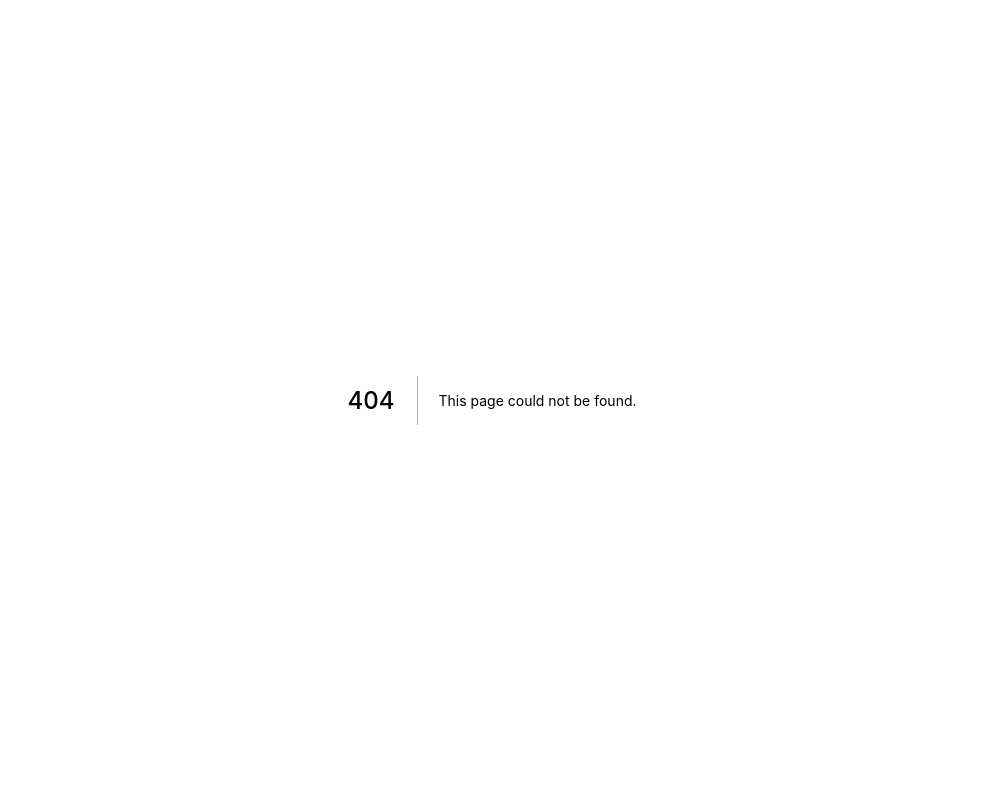
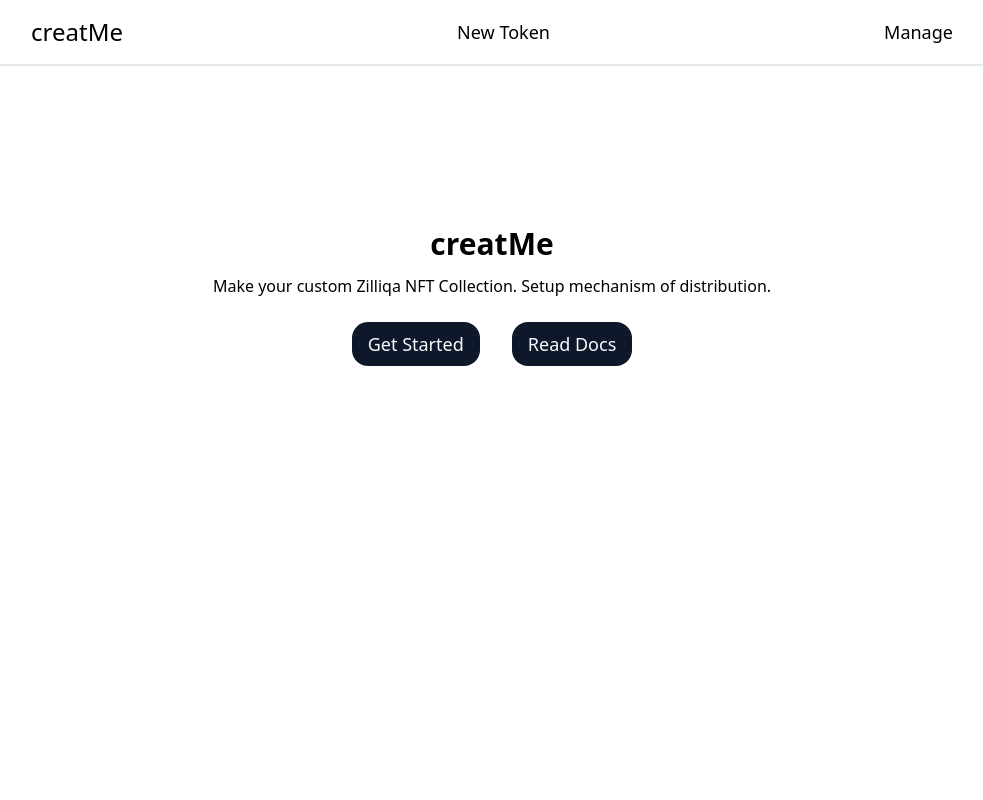
Before and after one commit to benya7/creatMe-zilliqa, a Next.js app: page / in a window 1280 px wide. Before the commit this address had no page. Shown: the top 800 px of the page, without its empty margins (148-1131 px from the left). Built offline with nearby package versions, Linux system fonts and the light colour scheme.

Commit message:
replace default value network to testnet

```diff
--- a/components/manage-form.tsx
+++ b/components/manage-form.tsx
@@ -9,8 +9,8 @@
   setContractAddress: (value: string) => void
   transition?: Partial<Transition>;
   setTransition: (value?: Partial<Transition>) => void;
-  network?: Network;
-  setNetwork: (value?: Network) => void;
+  network: Network;
+  setNetwork: (value: Network) => void;
   options: Options;
   setOptions: (value: Options) => void;
 }
--- /dev/null
+++ b/pages/index.tsx
@@ -0,0 +1,35 @@
+import type { NextPage } from 'next'
+import Head from 'next/head'
+import Link from 'next/link'
+import Layout from '../components/layout'
+
+const Home: NextPage = () => {
+  return (
+    <Layout>
+      <Head>
+        <title>creatMe - Make your custom Zilliqa NFT Collection</title>
+        <link rel="icon" href="/favicon.ico" />
+      </Head>
+      <div className="flex min-h-screen flex-col pt-40">
+        <main className="flex w-full flex-col items-center justify-center px-20 text-center">
+          <h1 className="text-3xl font-semibold">
+            creatMe
+          </h1>
+          <p className="mt-3">
+            Make your custom Zilliqa NFT Collection. Setup mechanism of distribution.
+          </p>
+
+          <div className="mt-6 flex max-w-4xl flex-wrap items-center justify-center gap-8 sm:w-full">
+            <Link href='/new'>
+              <a className='px-4 py-2 rounded-2xl text-lg bg-slate-900 text-slate-50 hover:scale-105 hover:bg-slate-700'>Get Started</a>
+            </Link>
+            <a href='https://github.com/en0c-026/creatMe-zilliqa/blob/master/USAGE.md' target="_blank" className='px-4 py-2 rounded-2xl text-lg bg-slate-900 text-slate-50 hover:scale-105 hover:bg-slate-700'>Read Docs</a>
+
+          </div>
+        </main>
+      </div>
+    </Layout>
+  )
+}
+
+export default Home
--- a/pages/manage.tsx
+++ b/pages/manage.tsx
@@ -18,7 +18,7 @@
 
   const [loadingTransaction, setLoadingTrasanction] = useState(false);
   const [contractAddress, setContractAddress] = useState("");
-  const [network, setNetwork] = useState<Network>();
+  const [network, setNetwork] = useState<Network>("testnet");
   const [options, setOptions] = useState<Options>({
     batchMintWithFile: false
   });
--- a/pages/new.tsx
+++ b/pages/new.tsx
@@ -14,7 +14,7 @@
 
   const [loadingTransaction, setLoadingTrasanction] = useState(false);
   const [contractAddress, setContractAddress] = useState("");
-  const [network, setNetwork] = useState("");
+  const [network, setNetwork] = useState("testnet");
   const [name, setName] = useState("");
   const [symbol, setSymbol] = useState("");
   const [initialUri, setInitialUri] = useState("");
```
